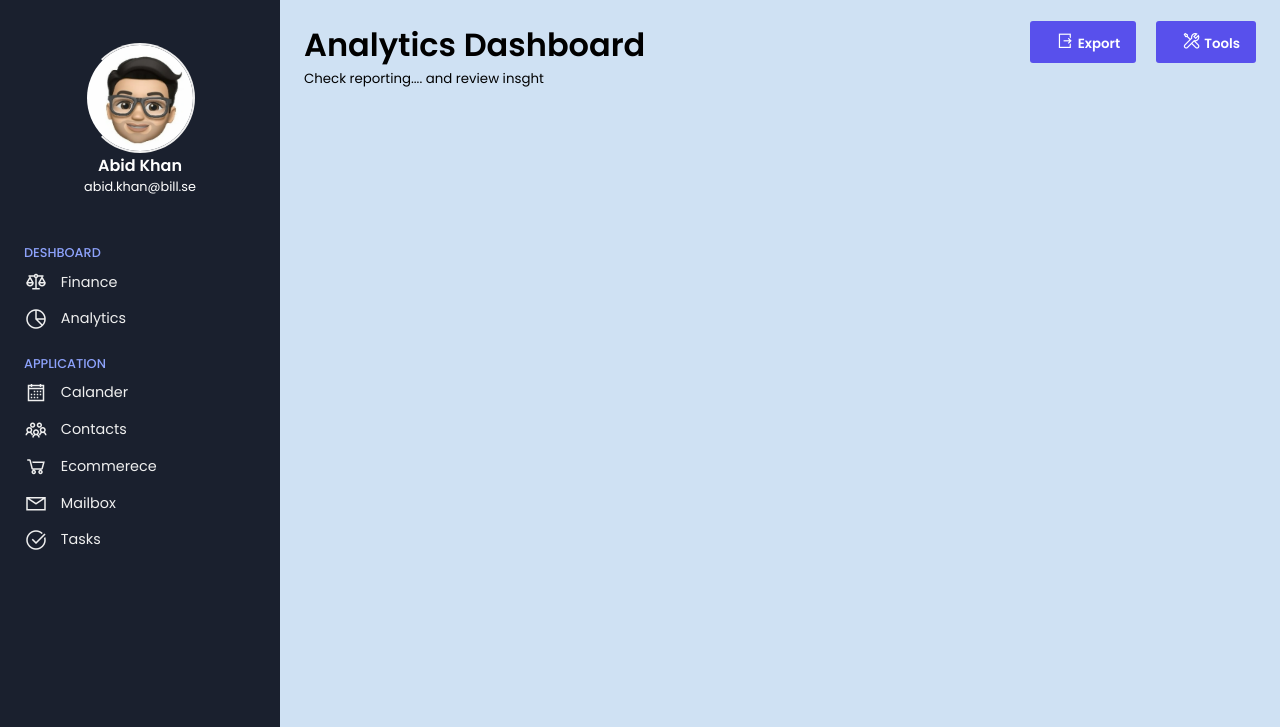
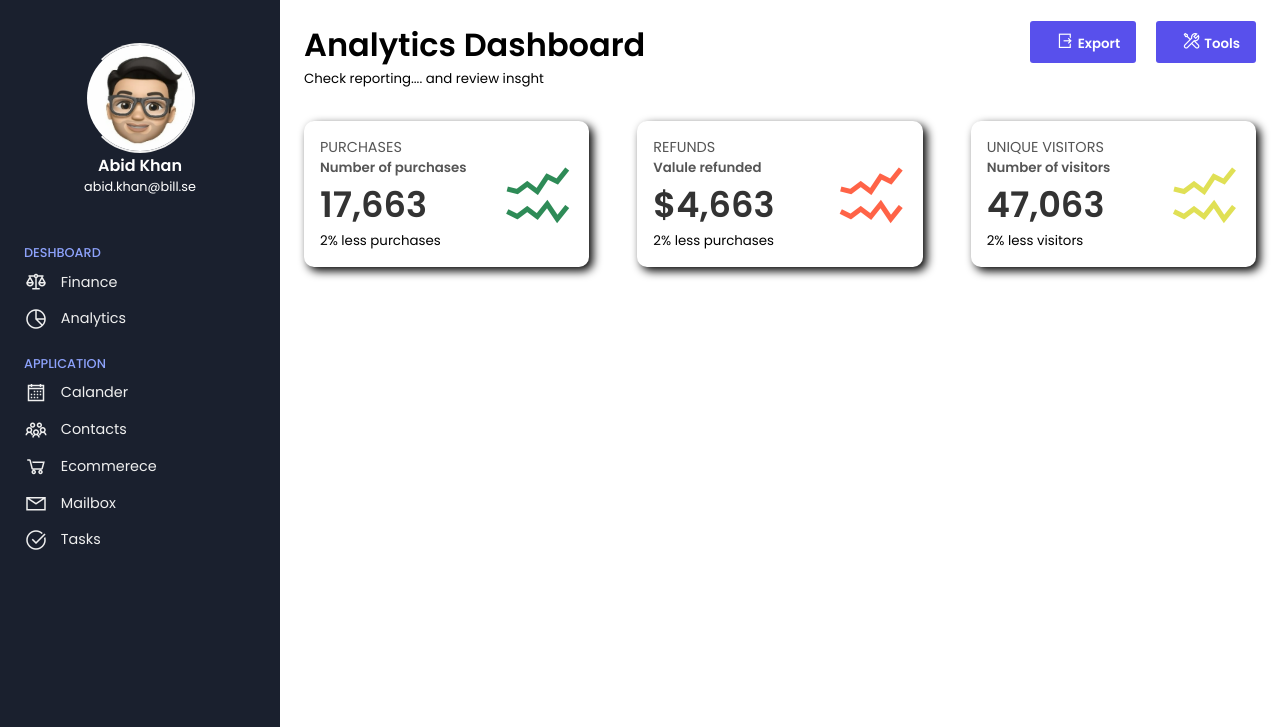
Before and after one commit to abidkhanse/dashboards, a plain HTML site: page Responsive-Dashboard-Panel-1/index.html in a window 1280 px wide. Shown: the part 73-800 px from the top of the page. Drawn offline with nearby package versions, Linux system fonts and the light colour scheme.

Commit message:
cards implemented

```diff
--- a/Responsive-Dashboard-Panel-1/index.html
+++ b/Responsive-Dashboard-Panel-1/index.html
@@ -127,6 +127,67 @@
                     </button>
                 </div>
             </div>
+
+            <div class="cards">
+                <div class="card-single">
+                    <div class="card-flex">
+                        <div class="card-info">
+                            <div class="card-head">
+                                <span>Purchases</span>
+                                <small>Number of purchases</small>
+                            </div>
+                            <h2>17,663</h2>
+                            <small>2% less purchases</small>
+                        </div>
+                        <div class="card-chart success">
+                            <span class="las la-chart-line">
+
+                            </span>
+                        </div>
+                    </div>
+                </div>
+                <div class="card-single">
+                    <div class="card-flex">
+                        <div class="card-info">
+                            <div class="card-head">
+                                <span>Refunds</span>
+                                <small>Valule refunded</small>
+                            </div>
+                            <h2>$4,663</h2>
+                            <small>2% less purchases</small>
+                        </div>
+                        <div class="card-chart fail">
+                            <span class="las la-chart-line">
+
+                            </span>
+                        </div>
+                    </div>
+                </div>
+                <div class="card-single">
+                    <div class="card-flex">
+                        <div class="card-info">
+                            <div class="card-head">
+                                <span>Unique visitors</span>
+                                <small>Number of visitors</small>
+                            </div>
+                            <h2>47,063</h2>
+                            <small>2% less visitors</small>
+                        </div>
+                        <div class="card-chart progress">
+                            <span class="las la-chart-line">
+
+                            </span>
+                        </div>
+                    </div>
+                </div>
+            </div>
+
+
+
+
+
+
+
         </main>
     </div>
 </body>
--- a/Responsive-Dashboard-Panel-1/style.css
+++ b/Responsive-Dashboard-Panel-1/style.css
@@ -130,7 +130,7 @@ header{
 }
 
 .menu-toggle label:hover {
-    background: #efefef;
+    background: #ebe5e5;
 }
 
 .main-content {
@@ -139,7 +139,7 @@ header{
 
 main{
     padding: 1.5rem;
-    background: #cfe1f3;
+    background: #ffffff;
     min-height: calc(100vh - 70px);
 }
 
@@ -163,3 +163,56 @@ main{
     font-size: 1.2rem;
     margin-left: .6rem;
 }
+
+.cards {
+    display: grid;
+    grid-template-columns: repeat(3,1fr);
+    gap: 3rem;
+    margin-top: 2rem;
+}
+
+.card-single {
+    background: #fff;
+    padding: 1rem;
+    box-shadow: 4px 4px 10px rgba(0, 0, 0, 2);
+    border-radius: 10px;
+}
+
+.card-flex {
+    display: grid;
+    grid-template-columns: 70% auto;
+    align-items: center;
+}
+
+.card-head span {
+    display: block;
+    text-transform: uppercase;
+    color: #555;
+    font-size: .9rem;
+}
+
+.card-head small {
+    font-weight: 600;
+    color: #555;
+}
+
+.card-info h2 {
+    font-size: 2.2rem;
+    color: #333;
+}
+
+.card-chart span{
+    font-size: 5rem;
+}
+
+.card-chart.success span{
+    color: seagreen;
+}
+
+.card-chart.fail span{
+    color: tomato;
+}
+
+.card-chart.progress span{
+    color: rgb(224, 224, 85);
+}
```
